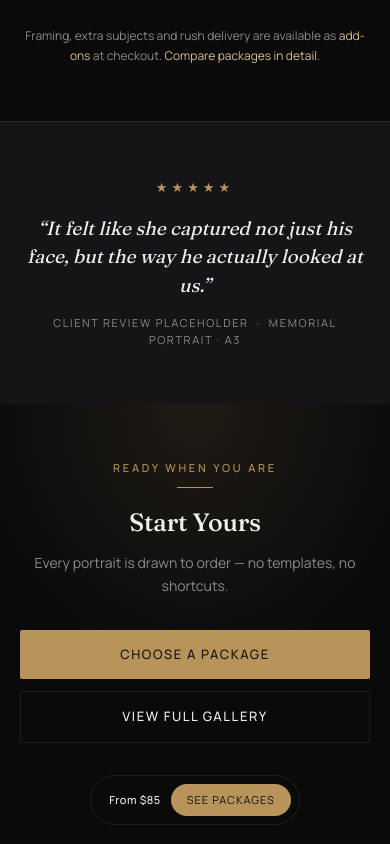
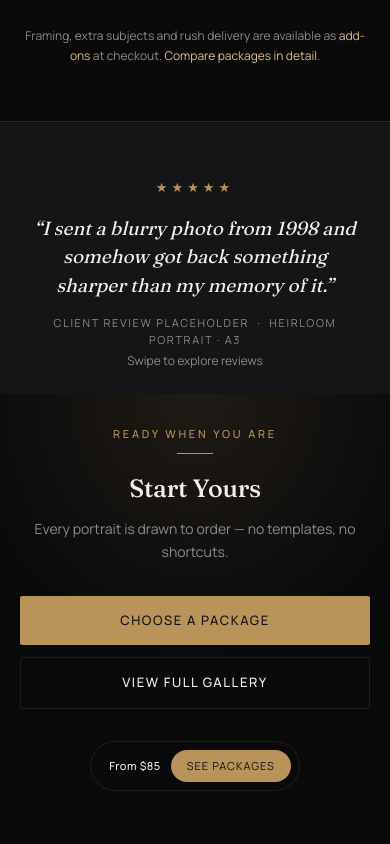
Before and after one commit to VihangaTD/Sketchy-soul, a Next.js app: page / in a window 390 px wide. Shown: the part 5780-6624 px from the top of the page. Built offline with nearby package versions, Linux system fonts and the light colour scheme; no server answers; the database is empty.

Commit message:
fix reviews in mobile

```diff
--- a/src/app/(site)/page.tsx
+++ b/src/app/(site)/page.tsx
@@ -237,7 +237,7 @@ export default async function HomePage() {
 
       {/* ══ TESTIMONIAL ═══════════════════════════════════════════════════ */}
       {testimonials.length > 0 ? (
-        <section className="section hairline-t bg-charcoal">
+        <section className="section hairline-t bg-charcoal max-lg:pb-6">
           <div className="shell">
             <Testimonials testimonials={testimonials} />
           </div>
@@ -245,7 +245,7 @@ export default async function HomePage() {
       ) : null}
 
       {/* ══ FOOTER CTA ════════════════════════════════════════════════════ */}
-      <section className="bg-gold-wash-b section text-center">
+      <section className="bg-gold-wash-b section text-center max-lg:pt-8">
         <div className="shell">
           <SectionHead
             eyebrow={t("home.cta.eyebrow")}
--- a/src/components/Testimonials.tsx
+++ b/src/components/Testimonials.tsx
@@ -1,23 +1,80 @@
+'use client';
+
+import { useEffect, useRef, useState, type CSSProperties } from 'react';
 import type { Testimonial } from '@/lib/content';
 import { gridColumns } from '@/lib/layout';
 
 /**
- * Client quotes. Single centred quote on phones (as in the concept), three
- * across on desktop.
+ * Client quotes. Swipeable, rotating reviews with adaptive height on mobile.
  *
  * ⚠️ Quotes flagged `placeholder` at /admin/testimonials are intentionally
  * left OUT of the review structured data until they are replaced with real,
  * attributable client reviews.
  */
 export function Testimonials({ testimonials }: { testimonials: Testimonial[] }) {
+  const rail = useRef<HTMLDivElement>(null);
+  const paused = useRef(false);
+  const lastInteraction = useRef(0);
+  const [active, setActive] = useState(0);
+  const [height, setHeight] = useState<number>();
+
+  useEffect(() => {
+    const card = rail.current?.children[active];
+    if (!(card instanceof HTMLElement)) return;
+    const measure = () => setHeight(card.offsetHeight);
+    measure();
+    const observer = new ResizeObserver(measure);
+    observer.observe(card);
+    return () => observer.disconnect();
+  }, [active, testimonials]);
+
+  useEffect(() => {
+    if (testimonials.length < 2) return;
+    const timer = window.setInterval(() => {
+      const container = rail.current;
+      if (!container || paused.current || document.hidden ||
+        Date.now() - lastInteraction.current < 4000 ||
+        !window.matchMedia('(max-width: 1023px)').matches ||
+        window.matchMedia('(prefers-reduced-motion: reduce)').matches) return;
+      const current = Math.round(container.scrollLeft / container.clientWidth);
+      const next = (current + 1) % testimonials.length;
+      container.scrollTo({ left: next * container.clientWidth, behavior: 'smooth' });
+    }, 4000);
+    return () => window.clearInterval(timer);
+  }, [testimonials.length]);
+
   if (testimonials.length === 0) return null;
 
   return (
-    <div className={`grid gap-10 lg:gap-12 ${gridColumns(testimonials.length, 3)}`}>
+    <div
+      role="region"
+      aria-label="Client reviews"
+      onFocusCapture={(event) => {
+        if (event.target.matches(':focus-visible')) paused.current = true;
+      }}
+      onBlurCapture={(event) => {
+        if (!event.currentTarget.contains(event.relatedTarget)) paused.current = false;
+      }}
+      onTouchStart={() => { paused.current = true; }}
+      onTouchEnd={() => { paused.current = false; lastInteraction.current = Date.now(); }}
+      onTouchCancel={() => { paused.current = false; lastInteraction.current = Date.now(); }}
+    >
+    <div
+      ref={rail}
+      style={{ '--review-height': height === undefined ? undefined : `${height}px` } as CSSProperties}
+      onScroll={(event) => {
+        const container = event.currentTarget;
+        setActive(Math.max(0, Math.min(testimonials.length - 1,
+          Math.round(container.scrollLeft / container.clientWidth))));
+      }}
+      tabIndex={testimonials.length > 1 ? 0 : undefined}
+      aria-label="Swipe to browse client reviews"
+      className={`no-scrollbar relative flex items-start snap-x snap-mandatory overflow-x-auto overflow-y-hidden overscroll-x-contain transition-[height] duration-300 motion-reduce:transition-none max-lg:h-[var(--review-height)] lg:grid lg:gap-12 lg:overflow-visible ${gridColumns(testimonials.length, 3)}`}
+    >
       {testimonials.map((t, i) => (
         <figure
           key={i}
-          className={`text-center ${i > 0 ? 'hidden lg:block' : ''}`}
+          className="min-w-0 w-full shrink-0 snap-center px-2 text-center lg:w-auto lg:px-0"
         >
           <p className="stars mb-4" aria-label={`${t.rating} out of 5 stars`}>
             {'★'.repeat(t.rating)}
@@ -30,8 +87,12 @@ export function Testimonials({ testimonials }: { testimonials: Testimonial[] })
             <span className="mx-2 text-gold">·</span>
             {t.meta}
           </figcaption>
+          {testimonials.length > 1 ? (
+            <p className="mt-1 text-[12px] text-grey lg:hidden">Swipe to explore reviews</p>
+          ) : null}
         </figure>
       ))}
     </div>
+    </div>
   );
 }
```
